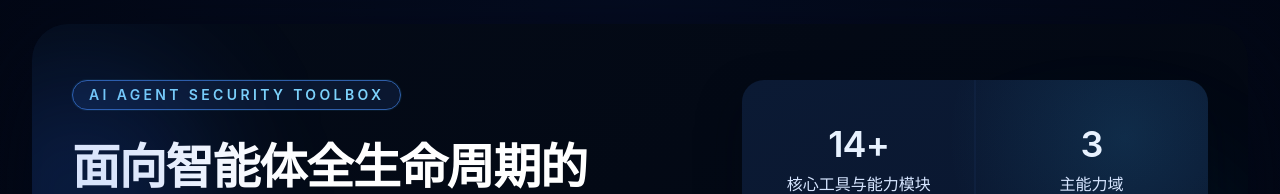
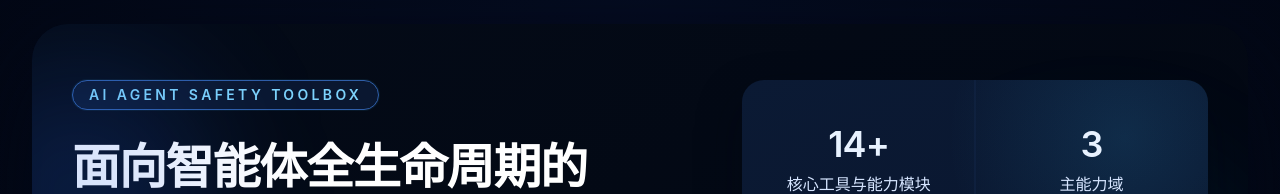
Before and after one commit to AI45Lab/ai45lab.github.io, a Next.js app: page / in a window 1280 px wide. Shown: the top 194 px of the page. Built offline with nearby package versions, Linux system fonts and the light colour scheme.

Commit message:
fix typo

```diff
--- a/src/app/page.tsx
+++ b/src/app/page.tsx
@@ -301,7 +301,7 @@ export default function Home() {
         <div className="grid items-center gap-10 lg:grid-cols-[1.15fr_0.85fr]">
           <div className="flex h-[320px] flex-col justify-between">
             <span className="w-fit inline-flex rounded-full border border-[#2f5ea8] bg-[#0a1730] px-4 py-1 text-sm font-semibold tracking-[0.24em] text-[#7dd3fc] uppercase shadow-[0_0_0_1px_rgba(56,189,248,0.08)]">
-              AI Agent Security Toolbox
+              AI Agent Safety Toolbox
             </span>
             <h1 className="max-w-4xl text-3xl font-semibold leading-tight tracking-tight text-white sm:text-4xl lg:text-5xl">
               面向智能体全生命周期的
```
